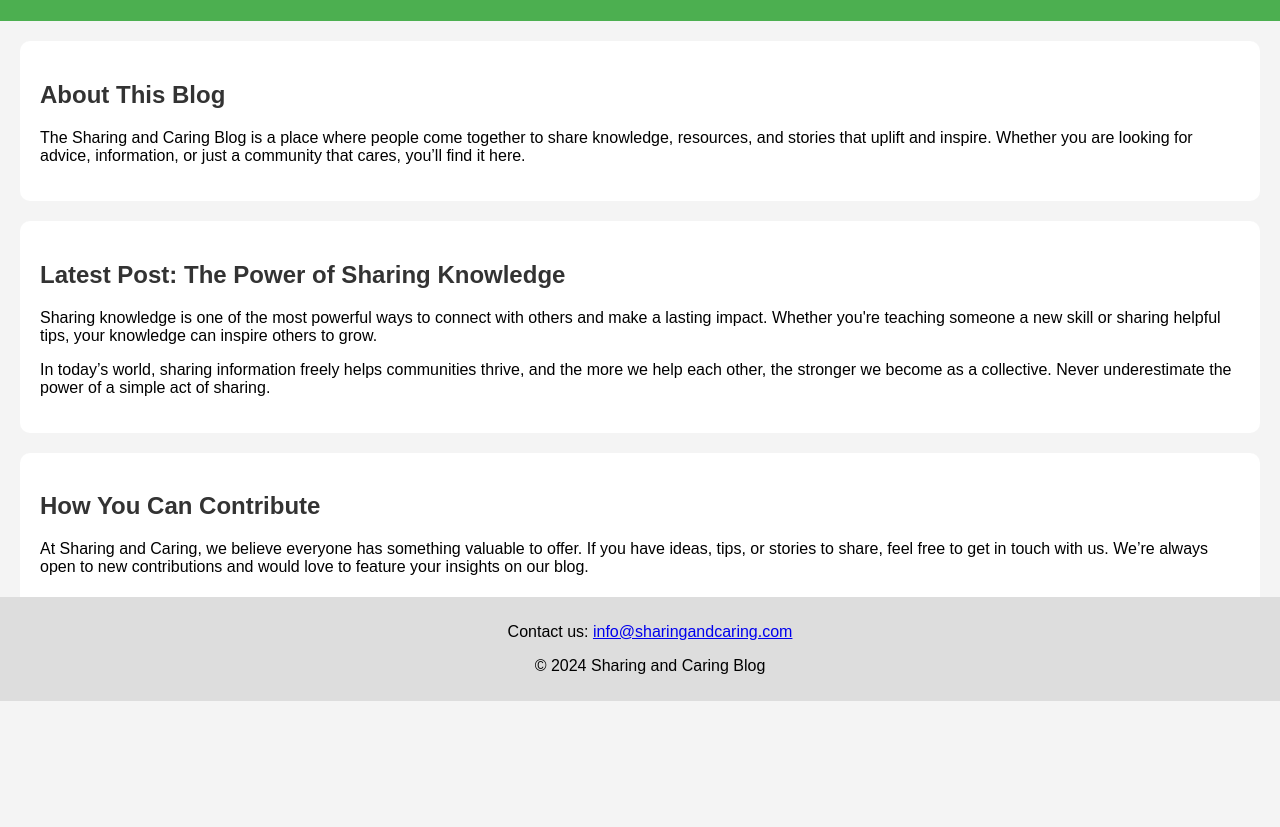
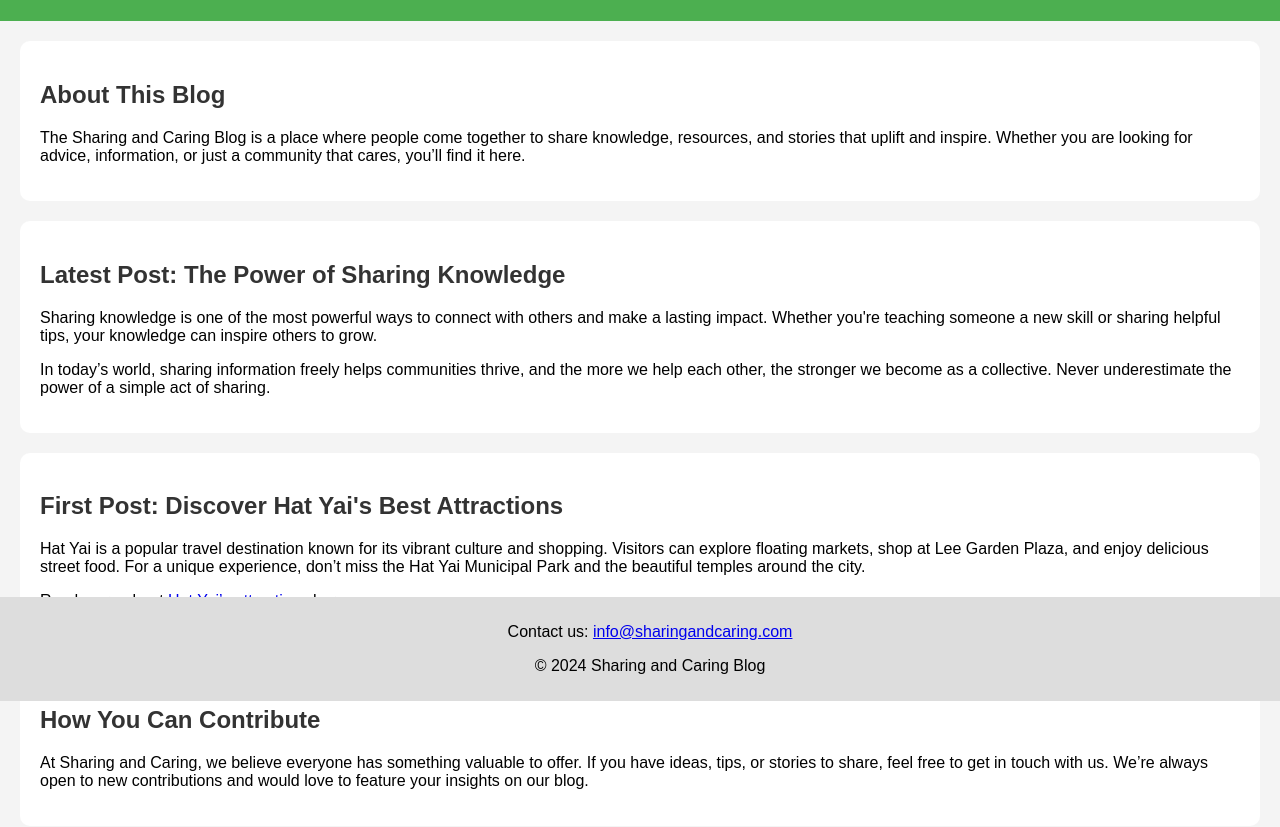
Before and after one commit to GreatWorldOf/vercel-blog, a plain HTML site: page index.html in a window 1280 px wide. Shown: the part 99-926 px from the top of the page. Before the commit the page ends 800 px from the top, so only its background shows below. Drawn offline with Linux system fonts and the light colour scheme.

Commit message:
Added first blog post about Hat Yai.

```diff
--- a/index.html
+++ b/index.html
@@ -19,7 +19,15 @@
     <section>
         <h2>Latest Post: The Power of Sharing Knowledge</h2>
         <p>Sharing knowledge is one of the most powerful ways to connect with others and make a lasting impact. Whether you're teaching someone a new skill or sharing helpful tips, your knowledge can inspire others to grow.</p>
+
         <p>In today’s world, sharing information freely helps communities thrive, and the more we help each other, the stronger we become as a collective. Never underestimate the power of a simple act of sharing.</p>
+    </section>
+
+    <section>
+        <h2>First Post: Discover Hat Yai's Best Attractions</h2>
+        <p>Hat Yai is a popular travel destination known for its vibrant culture and shopping. Visitors can explore floating markets, shop at Lee Garden Plaza, and enjoy delicious street food. For a unique experience, don’t miss the Hat Yai Municipal Park and the beautiful temples around the city.</p>
+
+        <p>Read more about <a href="https://zealatravel.com/tempat-menarik-di-hat-yai/" target="_blank">Hat Yai’s attractions</a> here.</p>
     </section>
 
     <section>
```
